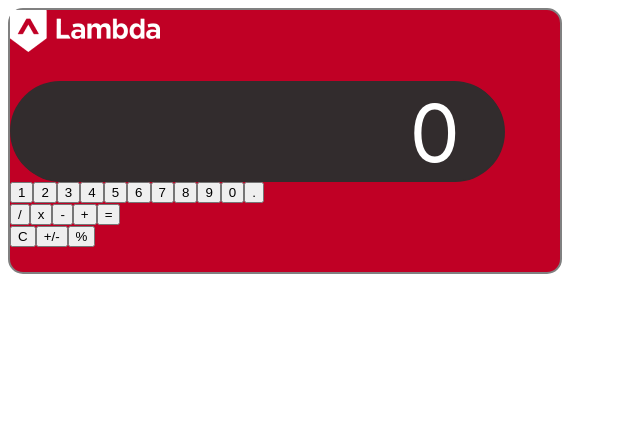
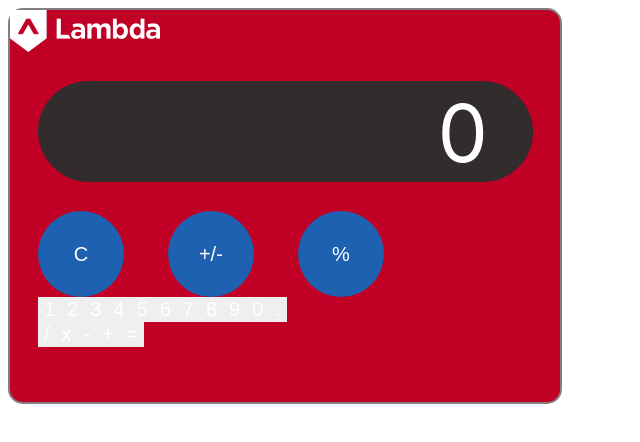
Before and after one commit to bloominstituteoftechnology/lambda-calculator, a React (Create React App) app: page / in a window 1280 px wide. Shown: the top 442 px of the page, without its empty margins (0-640 px from the left). Built offline with nearby package versions, Linux system fonts and the light colour scheme.

Commit message:
Add styling to specials buttons

```diff
--- a/src/App.css
+++ b/src/App.css
@@ -18,5 +18,36 @@
   justify-content: flex-end;
   align-items: flex-end;
   padding-right: 8%;
-    font-size: 5.0rem;
+  font-size: 5rem;
+  margin-left: auto;
+  margin-right: auto;
 }
+
+div.buttons {
+  width: 494px;
+  margin: 30px auto;
+}
+
+div.left-block {
+  width: 70%;
+  display: flex;
+  flex-direction: column;
+}
+
+div.specials {
+  display: flex;
+  justify-content: space-between;
+}
+
+button {
+  color: white;
+  border: 0;
+  font-size: 20px;
+}
+
+div.specials button {
+  width: 86px;
+  border-radius: 50%;
+  height: 86px;
+  background-color: #1f61b1;
+}
--- a/src/App.js
+++ b/src/App.js
@@ -24,9 +24,15 @@ function App() {
       <div className="App">
         {/* STEP 4 - Render your components here and be sure to properly import/export all files */}
         <Display display={display} />
-        <Numbers />
-        <Operators />
-        <Specials />
+        <div className="buttons">
+          <div className="left-block">
+            <Specials />
+            <Numbers />
+          </div>
+          <div className="right-block">
+            <Operators />
+          </div>
+        </div>
       </div>
     </div>
   );
--- a/src/components/ButtonComponents/SpecialButtons/Specials.js
+++ b/src/components/ButtonComponents/SpecialButtons/Specials.js
@@ -11,7 +11,7 @@ const Specials = () => {
   const [specialState, setSpecialState] = useState(specials);
 
   return (
-    <div>
+    <div className="specials">
       {/* STEP 3 - Use .map() to iterate over your array data and return a button
        component matching the name on the provided file. Pass
        it any props needed by the child component*/
```
Lines whose indentation alone changed are shown as unchanged.
